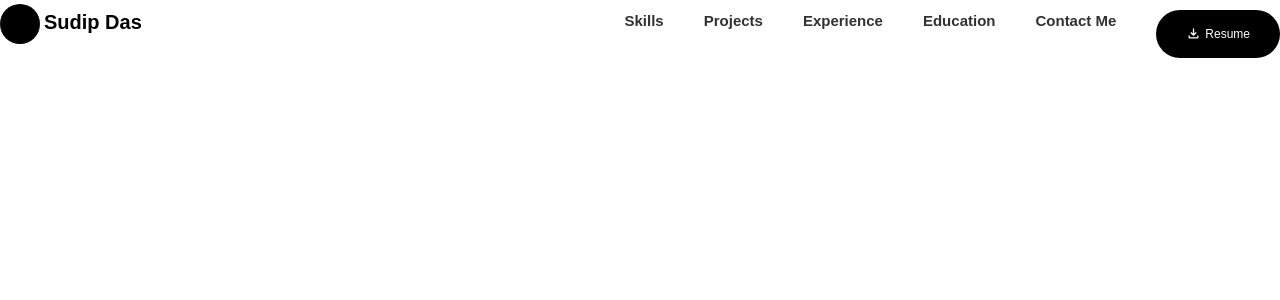
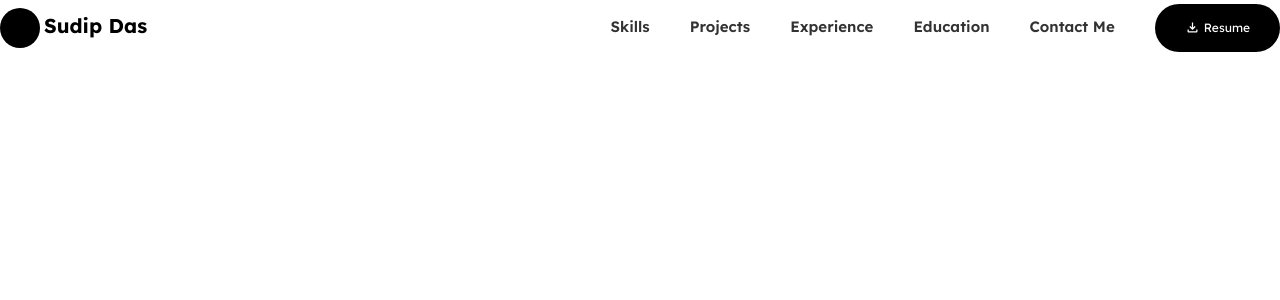
Before and after one commit to the-sudip/Portfolio, a Next.js app: page / in a window 1280 px wide. Shown: the top 300 px of the page. Built offline with nearby package versions, Linux system fonts and the light colour scheme.

Commit message:
font added

```diff
--- a/src/app/_components/Navbar.jsx
+++ b/src/app/_components/Navbar.jsx
@@ -3,14 +3,7 @@ import Button from "./Button";
 import { Lexend } from "next/font/google";
 import { MdOutlineFileDownload } from "react-icons/md";
 
-const lexend = Lexend(
-      {
-        subsets: ["latin"],
-        weight: ["100", "200", "300", "400", "500", "600", "700", "800", "900"],
-        style: ["normal"],
-        display: "swap",
-      }
-    )
+
 const Navbar = () => {
   const downloadHandler = () => {
     const link = document.createElement("a");
@@ -19,52 +12,56 @@ const Navbar = () => {
     document.body.appendChild(link);
     link.click();
     document.body.removeChild(link);
-    }
+  };
 
   return (
-    <div className="flex justify-between bg-white py-1">
-      <div className="iconAndTag flex gap-1 ">
+    <div className={` flex justify-between bg-white py-1`}>
+      <div className="iconAndTag flex gap-1 mt-1">
         <div className="icon w-[40px] h-[40px] rounded-full bg-black"></div>
         <h2 className="font-bold text-xl text-black mt-1">Sudip Das</h2>
       </div>
-      <div className="nevigators flex gap-10 text-[#323232] text-[15px] font-semibold mt-1.5">
+      <div className="flex gap-10">
+        <div className="nevigators flex gap-10 text-[#323232] text-[15px] font-semibold mt-3">
           <a
             href="#skills"
-          className=" hover:text-black hover:cursor-pointer hover:font-medium"
+            className=" hover:text-black hover:cursor-pointer hover:font-bold"
           >
             Skills
           </a>
           <a
             href="#projects"
-          className=" hover:text-black hover:cursor-pointer hover:font-medium"
+            className=" hover:text-black hover:cursor-pointer hover:font-bold"
           >
             Projects
           </a>
           <a
             href="#experience"
-          className=" hover:text-black hover:cursor-pointer hover:font-medium"
+            className=" hover:text-black hover:cursor-pointer hover:font-bold"
           >
             Experience
           </a>
           <a
             href="education"
-          className=" hover:text-black hover:cursor-pointer hover:font-medium"
+            className=" hover:text-black hover:cursor-pointer hover:font-bold"
           >
             Education
           </a>
           <a
             href="contactMe"
-          className=" hover:text-black hover:cursor-pointer hover:font-medium"
+            className=" hover:text-black hover:cursor-pointer hover:font-bold"
           >
             Contact Me
           </a>
-        <div className="font-normal"><Button type="filled" icon={<MdOutlineFileDownload />} onClick={downloadHandler}>
-          Resume
-        </Button></div>
-
-
         </div>
 
+        <Button
+          type="filled"
+          icon={<MdOutlineFileDownload />}
+          onClick={downloadHandler}
+        >
+          Resume
+        </Button>
+      </div>
     </div>
   );
 };
--- a/src/app/layout.js
+++ b/src/app/layout.js
@@ -1,4 +1,4 @@
-import { Geist, Geist_Mono } from "next/font/google";
+import { Geist, Geist_Mono, Lexend } from "next/font/google";
 import "./globals.css";
 
 const geistSans = Geist({
@@ -16,11 +16,18 @@ export const metadata = {
   description: "Generated by create next app",
 };
 
+const lexend = Lexend({
+  subsets: ["latin"],
+  weight: ["100", "200", "300", "400", "500", "600", "700", "800", "900"],
+  style: ["normal"],
+  display: "swap",
+});
 export default function RootLayout({ children }) {
   return (
     <html lang="en">
       <body
-        className={`${geistSans.variable} ${geistMono.variable} antialiased`}
+        // className={`${geistSans.variable} ${geistMono.variable} antialiased`}
+        className={`${lexend.className}`}
       >
         {children}
       </body>
```
Lines whose indentation alone changed are shown as unchanged.
